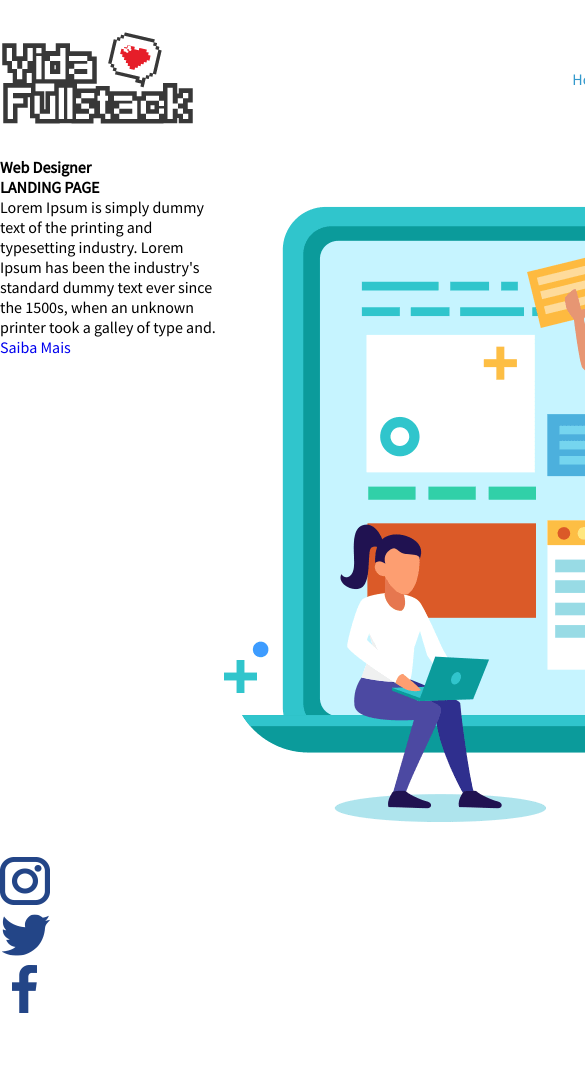
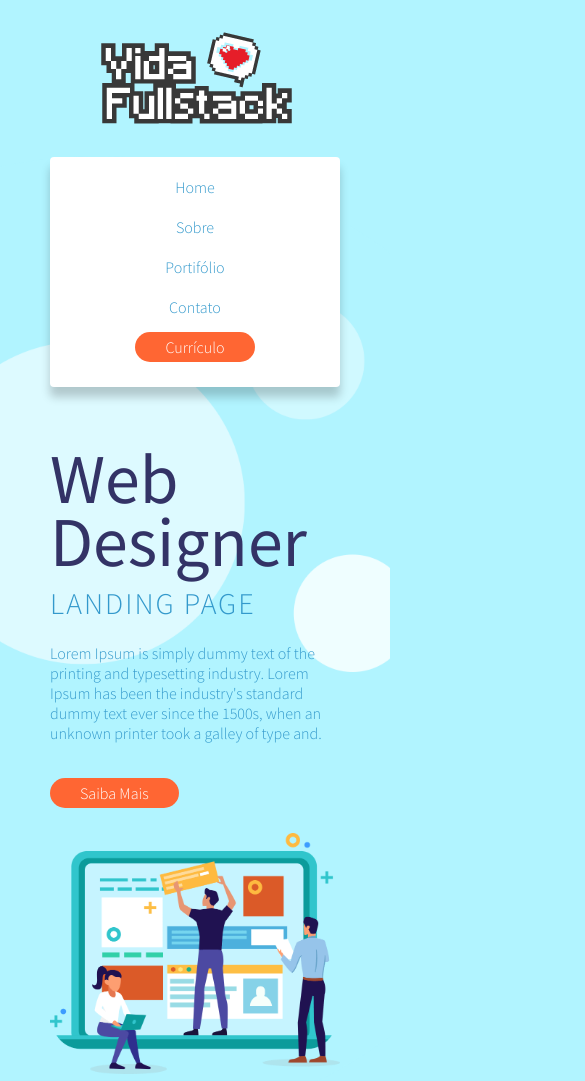
Before and after one commit to rafaguedes03/curso_frontend, a plain HTML site: page aula03/hands-on-curso-front-end-1-master/index.html in a window 390 px wide. Shown: the top 1081 px of the page, 585 px wide, since content can reach past the window. Before the commit the page ends 1018 px from the top, so only its background shows below. Drawn offline with Linux system fonts and the light colour scheme.

Commit message:
ajustando o responsivo da pagina

```diff
--- /dev/null
+++ b/aula03/hands-on-curso-front-end-1-master/assets/css/bootstrap.css
@@ -0,0 +1,29 @@
+/* Reset Css */
+
+* {
+  margin: 0;
+  padding: 0;
+  border: 0;
+  font-family: "Source Sans Pro", sans-serif;
+  font-weight: 300;
+  font-size: 100%;
+  vertical-align: baseline;
+  text-decoration: none;
+  list-style: none;
+}
+
+body {
+  background-image: url('../images/bolha-background.png');
+  background-repeat: no-repeat;
+  background-position: left center;
+}
+.container {
+  width: 1024px;
+  margin: 30px auto;
+  display: flex;
+  flex-direction: column;
+}
+.row {
+  display: flex;
+  flex-direction: row;
+}
--- /dev/null
+++ b/aula03/hands-on-curso-front-end-1-master/assets/css/footer.css
@@ -0,0 +1,6 @@
+footer ul li{
+  margin: 0 30px 0 0;
+}
+footer ul li a img {
+  width: 30px;
+}
--- a/aula03/hands-on-curso-front-end-1-master/assets/css/header.css
+++ b/aula03/hands-on-curso-front-end-1-master/assets/css/header.css
@@ -6,7 +6,6 @@ header section {
 header nav ul {
   display: flex;
   flex-direction: row;
-  list-style: none;
   align-items: center;
 }
 
--- /dev/null
+++ b/aula03/hands-on-curso-front-end-1-master/assets/css/main.css
@@ -0,0 +1,28 @@
+.sobre-web-design {
+align-items: center;
+justify-content: space-between;
+}
+.sobre-web-design article {
+  width: 250px;
+}
+.sobre-web-design article h1 {
+  font-size: 70px;
+  line-height: 90%;
+  font-weight: 400;
+  color: #333366;
+}
+.sobre-web-design article h2, .sobre-web-design article p {
+  color: #3399cc;
+}
+.sobre-web-design article h2 {
+  font-size: 30px;
+  text-transform: uppercase;
+  letter-spacing: 2px;
+  line-height: 200%;
+}
+.sobre-web-design article p {
+  margin: 10px 0 40px;
+}
+.sobre-web-design figcaption img {
+  width: 700px;
+}
--- /dev/null
+++ b/aula03/hands-on-curso-front-end-1-master/assets/css/responsive-background.css
@@ -0,0 +1,34 @@
+@media (max-width: 2000px) {
+  body {
+    background-size: 880px;
+  }
+}
+@media (max-width: 1700px) {
+  body {
+    background-size: 800px;
+  }
+}
+@media (max-width: 1550px) {
+  body {
+    background-size: 750px;
+  }
+}
+@media (max-width: 1440px) {
+  body {
+    background-size: 700px;
+  }
+}
+@media (max-width: 1330px) {
+  body {
+    background-size: 650px;
+  }
+}@media (max-width: 1220px) {
+  body {
+    background-size: 600px;
+  }
+}
+@media (max-width: 1100px) {
+  body {
+    background-position: -100px;
+  }
+}
--- /dev/null
+++ b/aula03/hands-on-curso-front-end-1-master/assets/css/responsive-elements.css
@@ -0,0 +1,77 @@
+@media (max-width: 1150px) {
+  .container {
+    width: 950px;
+  }
+}
+@media (max-width: 1024px) {
+  .container {
+    width: 800px;
+  }
+
+  .sobre-web-design figcaption img {
+    width: 600px;
+  }
+
+}
+@media (max-width: 915px) {
+  body {
+    background-position: left top;
+    background-color: #b1f4ff;
+  }
+  .container {
+    width: 600px;
+  }
+
+  .row {
+    flex-direction: column;
+  }
+
+  header nav {
+    margin: 30px 0;
+  }
+
+  .sobre-web-design article {
+    width: 100%;
+  }
+
+  footer .row {
+    flex-direction: row;
+    justify-content: center;
+  }
+
+  .sobre-web-design figcaption img {
+    width: 100%;
+    margin-top: 30px;
+  }
+
+
+}
+
+@media (max-width: 665px) {
+  .container {
+    width: 400px;
+  }
+}
+
+@media (max-width: 450px) {
+  .container {
+    width: 290px;
+
+  }
+
+  header nav {
+    background: #fff;
+    padding: 10px 0 20px 0;
+    width: 100%;
+    box-shadow: 0px 10px 10px rgba(0,0,0,0.2);
+    border-radius: 4px;
+  }
+
+  header nav ul {
+    flex-direction: column;
+  }
+
+  header nav ul li {
+    margin: 10px 0;
+  }
+}
--- a/aula03/hands-on-curso-front-end-1-master/assets/css/style.css
+++ b/aula03/hands-on-curso-front-end-1-master/assets/css/style.css
@@ -3,25 +3,8 @@
 /* Components*/
 @import "./buttons.css";
 @import "./header.css";
-
-/* Reset Css */
-
-* {
-  margin: 0;
-  padding: 0;
-  border: 0;
-  font-family: "Source Sans Pro", sans-serif;
-  font-size: 100%;
-  vertical-align: baseline;
-  text-decoration: none;
-}
-.container {
-  width: 1024px;
-  margin: 30px auto;
-  display: flex;
-  flex-direction: column;
-}
-.row {
-  display: flex;
-  flex-direction: row;
-}
+@import "./main.css";
+@import "./footer.css";
+@import "./responsive-background.css";
+@import "./bootstrap.css";
+@import "./responsive-elements.css";
--- a/aula03/hands-on-curso-front-end-1-master/index.html
+++ b/aula03/hands-on-curso-front-end-1-master/index.html
@@ -33,12 +33,12 @@
     <!-- Container -->
     <main class="container">
       <!-- Section conteudo do site  -->
-      <section class="row">
+      <section class="row sobre-web-design">
         <!-- Conteudo de texto sobre o site  -->
 
         <article>
           <h1>Web Designer</h1>
-          <h2>LANDING PAGE</h2>
+          <h2>Landing Page</h2>
           <p>
             Lorem Ipsum is simply dummy text of the printing and typesetting
             industry. Lorem Ipsum has been the industry's standard dummy text
@@ -46,7 +46,7 @@
             and.
           </p>
 
-          <a href="#">Saiba Mais</a>
+          <a class="btn btn-laranja" href="#">Saiba Mais</a>
         </article>
 
         <!-- End Conteudo de texto sobre o site  -->
@@ -63,8 +63,8 @@
     <!-- End Container -->
 
     <!-- Footer  -->
-    <footer>
-      <ul>
+    <footer class="container">
+      <ul class="row">
         <li>
           <a href="#">
             <img src="./assets/images/logo-insta.png" alt="instagram" />
```
